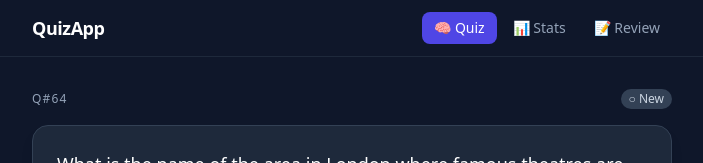
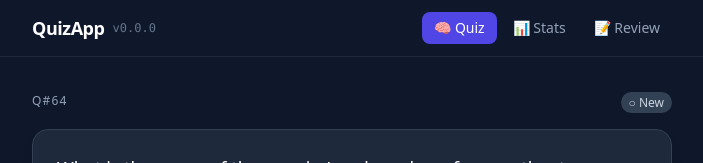
Before and after one commit to alexwang216/life-in-the-uk-quiz, a React (Vite) app: page / in a window 1280 px wide. Shown: the top 163 px of the page, without its empty margins (288-991 px from the left). Built offline with nearby package versions, Linux system fonts and the light colour scheme.

Commit message:
feat: version no, status

```diff
--- a/src/components/Navbar.tsx
+++ b/src/components/Navbar.tsx
@@ -14,7 +14,10 @@ export default function Navbar({ incorrectCount }: Props) {
   return (
     <nav className="w-full bg-slate-900 border-b border-slate-800 sticky top-0 z-10">
       <div className="max-w-2xl mx-auto px-4 flex items-center justify-between h-14">
-        <span className="text-white font-bold text-lg tracking-tight">QuizApp</span>
+        <div className="flex items-center gap-2">
+          <span className="text-white font-bold text-lg tracking-tight">QuizApp</span>
+          <span className="text-slate-500 text-xs font-mono">v{__APP_VERSION__}</span>
+        </div>
         <div className="flex gap-1">
           {TABS.map(tab => (
             <NavLink
--- a/src/components/QuizCard.tsx
+++ b/src/components/QuizCard.tsx
@@ -1,4 +1,4 @@
-import { PRIORITY_NOT_ATTEMPTED } from '../utils/priority'
+import { PRIORITY_NOT_ATTEMPTED, THRESHOLD_IN_PROGRESS, THRESHOLD_EASY, THRESHOLD_HARD } from '../utils/priority'
 import type { Question, Answer } from '../types'
 
 interface Props {
@@ -43,25 +43,33 @@ export default function QuizCard({
             </span>
           )}
         </div>
+        <div className="relative group">
           <span
-          className={`text-xs px-2 py-0.5 rounded-full font-medium ${
-            priority === PRIORITY_NOT_ATTEMPTED ? 'bg-slate-700 text-slate-300'
-            : priority <= 2 ? 'bg-emerald-900 text-emerald-300'
-            : priority <= 5 ? 'bg-amber-900 text-amber-300'
+            className={`text-xs px-2 py-0.5 rounded-full font-medium cursor-default select-none ${
+              priority === PRIORITY_NOT_ATTEMPTED  ? 'bg-slate-700 text-slate-300'
+              : priority <= THRESHOLD_EASY         ? 'bg-emerald-900 text-emerald-300'
+              : priority <= THRESHOLD_IN_PROGRESS  ? 'bg-blue-900 text-blue-300'
+              : priority < THRESHOLD_HARD          ? 'bg-amber-900 text-amber-300'
               : 'bg-red-900 text-red-300'
             }`}
-          title={
-            priority === PRIORITY_NOT_ATTEMPTED ? 'Not attempted yet'
-            : priority <= 2 ? 'You know this well — appears less often'
-            : priority <= 5 ? 'You have missed this — appears more often'
-            : 'You keep missing this — appears frequently'
-          }
           >
-          {priority === PRIORITY_NOT_ATTEMPTED ? '○ New'
-            : priority <= 2 ? '🟢 Easy'
-            : priority <= 5 ? '🟡 Review'
+            {priority === PRIORITY_NOT_ATTEMPTED  ? '○ New'
+              : priority <= THRESHOLD_EASY        ? '🟢 Easy'
+              : priority <= THRESHOLD_IN_PROGRESS ? '🔵 In Progress'
+              : priority < THRESHOLD_HARD         ? '🟡 Review'
               : '🔴 Hard'}
           </span>
+          <div className="absolute right-0 top-7 z-20 hidden group-hover:block min-w-max bg-slate-700 text-slate-200 text-xs rounded-lg px-3 py-2 shadow-lg pointer-events-none">
+            <p className="font-semibold mb-0.5">Priority: {priority}</p>
+            <p className="text-slate-400">
+              {priority === PRIORITY_NOT_ATTEMPTED  ? 'Not attempted yet'
+                : priority <= THRESHOLD_EASY        ? 'You know this well — appears less often'
+                : priority <= THRESHOLD_IN_PROGRESS ? 'Getting there — keep answering correctly'
+                : priority < THRESHOLD_HARD         ? 'You have missed this — appears more often'
+                : 'You keep missing this — appears frequently'}
+            </p>
+          </div>
+        </div>
       </div>
 
       {/* Question */}
@@ -151,7 +159,15 @@ export default function QuizCard({
             </div>
           )}
 
-          {/* 3. Ask Claude — secondary action */}
+          {/* 3. Ask Claude — secondary action.
+              WHY no target="_blank" on mobile?
+              iOS universal links only trigger when the link is tapped in the
+              same browsing context. Opening in a new tab bypasses the universal
+              link handler, so the app never opens. On desktop we still want a
+              new tab so the user doesn't lose their quiz progress.
+              We detect mobile via the pointer: coarse media query — touch
+              devices have coarse pointers, mice have fine ones. */}
+          <div className="flex flex-col gap-1">
             <a
               href={buildClaudeUrl(question.question, correctAnswers.map(a => a.answer))}
               target="_blank"
@@ -162,6 +178,10 @@ export default function QuizCard({
               Ask Claude AI for more details
               <span className="text-xs opacity-60">↗</span>
             </a>
+            <p className="text-xs text-slate-500 text-center">
+              On mobile, long-press → "Open in Claude" if you have the app installed
+            </p>
+          </div>
         </div>
       )}
     </div>
--- a/src/components/Review.tsx
+++ b/src/components/Review.tsx
@@ -1,5 +1,5 @@
 import { useState } from 'react'
-import { PRIORITY_NOT_ATTEMPTED } from '../utils/priority'
+import { PRIORITY_NOT_ATTEMPTED, THRESHOLD_IN_PROGRESS, THRESHOLD_EASY, THRESHOLD_HARD } from '../utils/priority'
 import type { Question, QuestionResult } from '../types'
 
 interface Props {
@@ -109,14 +109,16 @@ export default function Review({ incorrectQuestions, everIncorrectQuestions, que
 
                 <div className="mt-3">
                   <span className={`text-xs px-2 py-0.5 rounded-full font-medium ${
-                    q.priority === PRIORITY_NOT_ATTEMPTED ? 'bg-slate-700 text-slate-300'
-                    : q.priority <= 2 ? 'bg-emerald-900 text-emerald-300'
-                    : q.priority <= 5 ? 'bg-amber-900 text-amber-300'
+                    q.priority === PRIORITY_NOT_ATTEMPTED  ? 'bg-slate-700 text-slate-300'
+                    : q.priority <= THRESHOLD_EASY         ? 'bg-emerald-900 text-emerald-300'
+                    : q.priority <= THRESHOLD_IN_PROGRESS  ? 'bg-blue-900 text-blue-300'
+                    : q.priority < THRESHOLD_HARD          ? 'bg-amber-900 text-amber-300'
                     : 'bg-red-900 text-red-300'
                   }`}>
-                    {q.priority === PRIORITY_NOT_ATTEMPTED ? '○ New'
-                      : q.priority <= 2 ? '🟢 Easy'
-                      : q.priority <= 5 ? '🟡 Review'
+                    {q.priority === PRIORITY_NOT_ATTEMPTED  ? '○ New'
+                      : q.priority <= THRESHOLD_EASY        ? '🟢 Easy'
+                      : q.priority <= THRESHOLD_IN_PROGRESS ? '🔵 In Progress'
+                      : q.priority < THRESHOLD_HARD         ? '🟡 Review'
                       : '🔴 Hard'}
                   </span>
                 </div>
--- a/src/utils/priority.ts
+++ b/src/utils/priority.ts
@@ -37,13 +37,22 @@ export function pickWeightedQuestion(
  * "easy" (priority 1) questions, so already-seen correct answers kept appearing
  * instead of surfacing new material.
  *
- * Badge thresholds (used in UI):
- *   Not attempted : priority === 10
- *   Easy          : priority <= 2
- *   Review        : priority <= 5
- *   Hard          : priority > 5
+ * WHY special-case PRIORITY_NOT_ATTEMPTED on correct?
+ * Without this, answering a new question correctly goes 10 - 2 = 8, which
+ * falls in the "Hard" zone (> 5) and shows 🔴 Hard — clearly wrong for a
+ * first-time correct answer. Instead we jump straight to 1 (Easy).
+ *
+ * Badge thresholds:
+ *   New         : priority === 10         (not attempted)
+ *   In Progress : priority 5–9            (answered correctly 1–2 times: 10→8→6)
+ *   Easy        : priority <= 4           (answered correctly 3+ times: 6→4)
+ *   Review      : priority 13–15          (answered incorrectly once: 10+3=13)
+ *   Hard        : priority >= 16          (answered incorrectly 2+ times: 13+3=16)
  */
 export const PRIORITY_NOT_ATTEMPTED = 10
+export const THRESHOLD_IN_PROGRESS = 9   // 5–9: coming down from New, not Easy yet
+export const THRESHOLD_EASY = 4
+export const THRESHOLD_HARD = 16
 
 export function updatePriority(current: number, isCorrect: boolean): number {
   if (isCorrect) return Math.max(1, current - 2)
--- a/src/utils/storage.ts
+++ b/src/utils/storage.ts
@@ -1,6 +1,15 @@
+// WHY a schema version?
+// When we change the shape of saved data (e.g. new priority values, new fields),
+// old localStorage data from previous app versions can cause subtle bugs —
+// like showing "Easy" instead of "New" after a reset because priorities were
+// saved as 1 under the old system.
+// Bumping STATE_VERSION forces a clean slate on next load instead of silently
+// using stale data. Always increment this when the saved state shape changes.
 const STORAGE_KEY = 'quiz_app_state'
+const STATE_VERSION = 2  // bump when SavedState shape changes
 
 export interface SavedState {
+  version: number
   priorities: Record<string, number>
   answeredIds: string[]
   incorrectIds: string[]
@@ -12,15 +21,24 @@ export interface SavedState {
 export function loadState(): SavedState | null {
   try {
     const raw = localStorage.getItem(STORAGE_KEY)
-    return raw ? (JSON.parse(raw) as SavedState) : null
+    if (!raw) return null
+    const parsed = JSON.parse(raw) as SavedState
+    // If the saved data is from an older schema version, discard it entirely.
+    // This prevents old priority values (e.g. 1 from the old system) from
+    // being loaded into a new app that expects a different range.
+    if (parsed.version !== STATE_VERSION) {
+      localStorage.removeItem(STORAGE_KEY)
+      return null
+    }
+    return parsed
   } catch {
     return null
   }
 }
 
-export function saveState(state: SavedState): void {
+export function saveState(state: Omit<SavedState, 'version'>): void {
   try {
-    localStorage.setItem(STORAGE_KEY, JSON.stringify(state))
+    localStorage.setItem(STORAGE_KEY, JSON.stringify({ ...state, version: STATE_VERSION }))
   } catch (err) {
     console.error('Failed to save state:', err)
   }
--- /dev/null
+++ b/src/vite-env.d.ts
@@ -0,0 +1,3 @@
+/// <reference types="vite/client" />
+
+declare const __APP_VERSION__: string
--- a/vite.config.js
+++ b/vite.config.js
@@ -1,21 +1,29 @@
 import { defineConfig } from 'vite'
 import react from '@vitejs/plugin-react'
 import { VitePWA } from 'vite-plugin-pwa'
+import { readFileSync } from 'fs'
+
+// Read version from package.json at build time.
+// WHY: The GitHub Action bumps package.json version before running `npm run build`,
+// so this always picks up the correct version without any manual steps.
+const { version } = JSON.parse(readFileSync('./package.json', 'utf-8'))
 
 export default defineConfig({
-  // WHY: GitHub Pages serves the site under /your-repo-name/, not /.
-  // Without this, assets (JS, CSS, CSVs) will 404 because the browser
-  // looks for them at the wrong path.
   base: '/life-in-the-uk-quiz/',
+  define: {
+    // Expose version as a global constant — tree-shaken in production.
+    // Access in code via: import.meta.env.VITE_APP_VERSION
+    __APP_VERSION__: JSON.stringify(version),
+  },
   plugins: [
     react(),
     VitePWA({
       registerType: 'autoUpdate',
       includeAssets: ['favicon.ico'],
       manifest: {
-        name: 'Quiz App',
-        short_name: 'Quiz',
-        description: 'Adaptive quiz app with priority-based question selection',
+        name: 'Life in the UK Quiz',
+        short_name: 'UK Quiz',
+        description: 'Adaptive quiz app for the Life in the UK test',
         theme_color: '#6366f1',
         background_color: '#0f172a',
         display: 'standalone',
```
Lines whose indentation alone changed are shown as unchanged.
